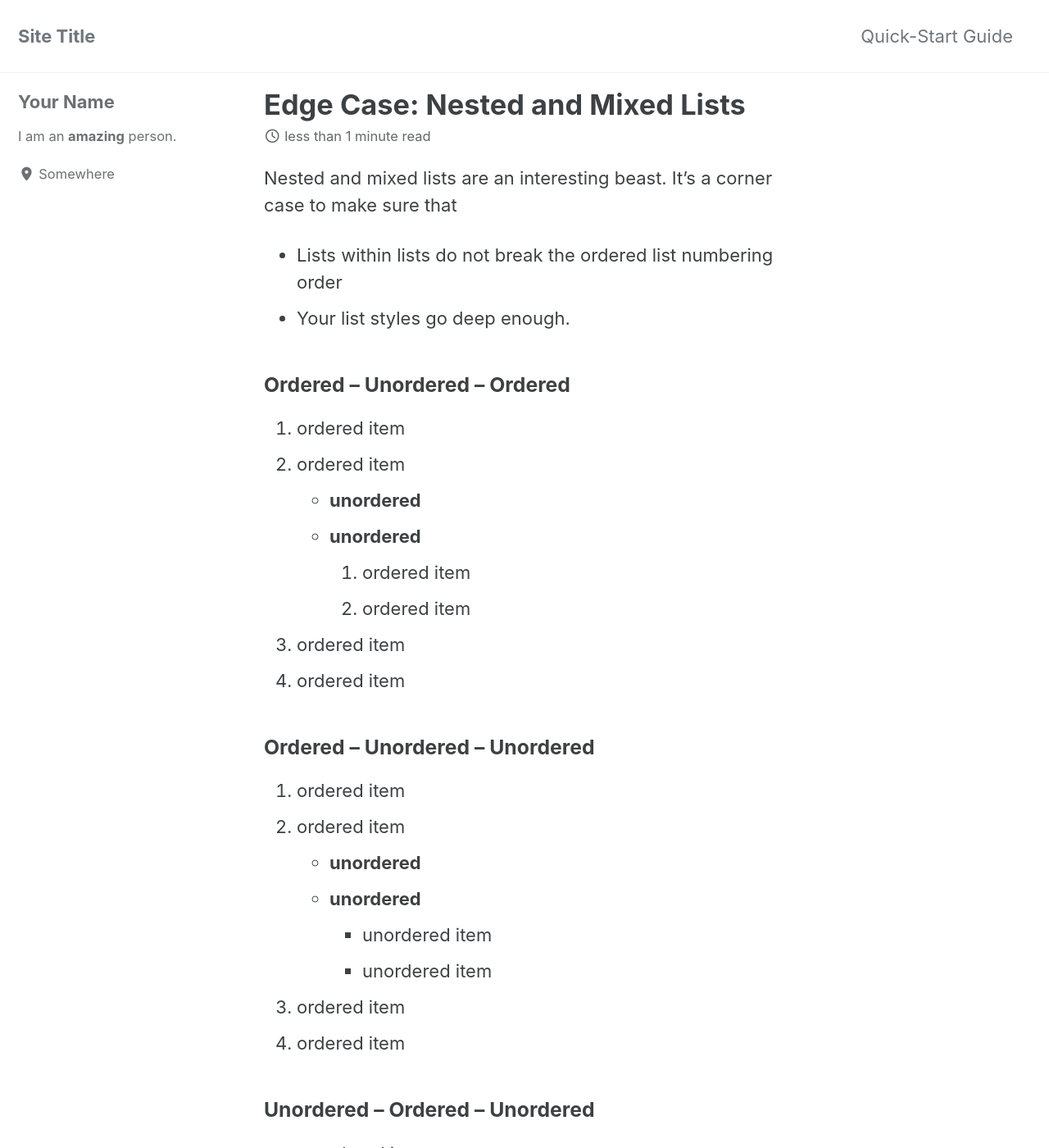
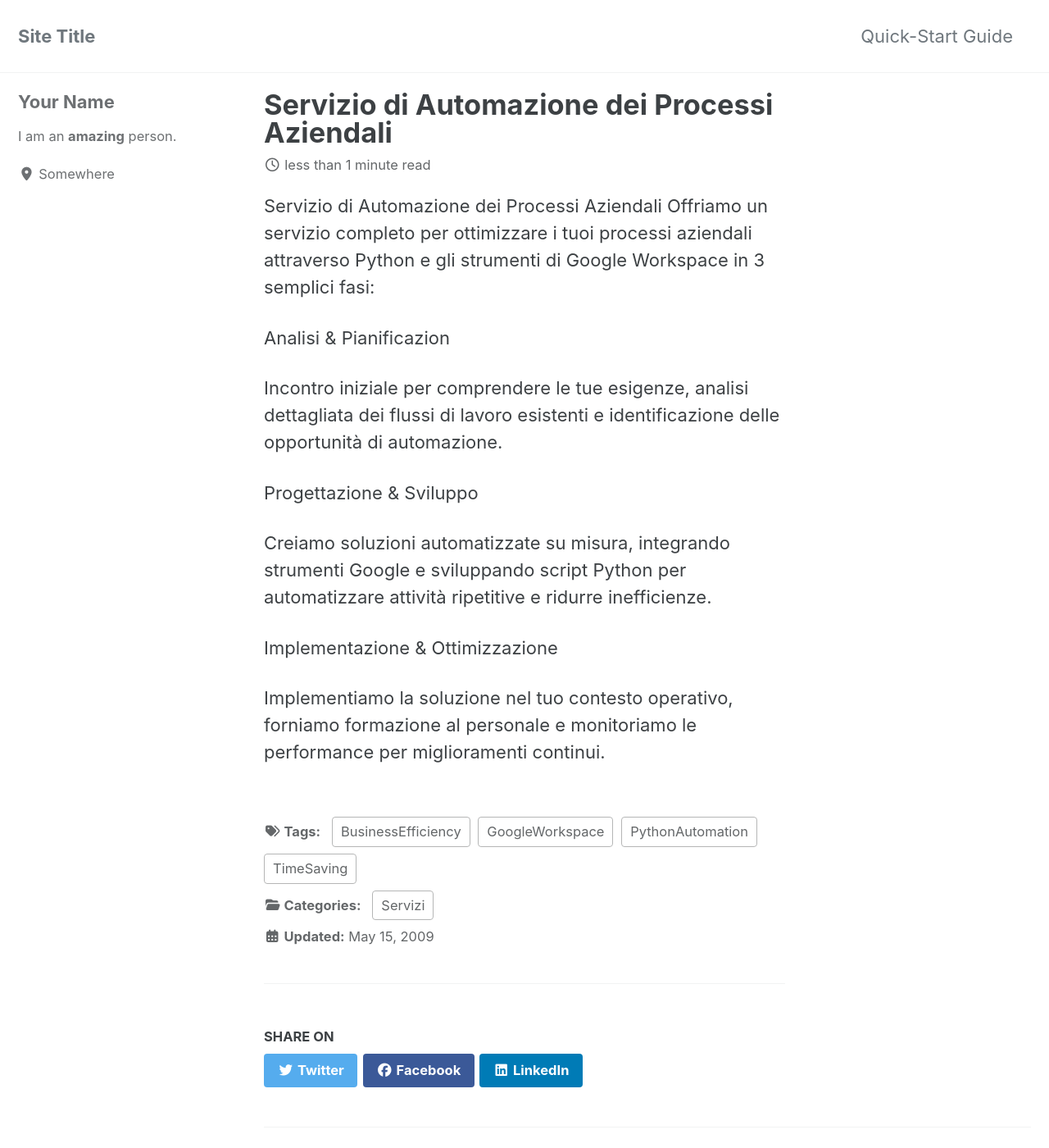
Before and after one commit to Davide-dmservices/dm-services, a Jekyll site: the page built from _posts/2009-05-15-edge-case-nested-and-mixed-lists.md, in a window 1280 px wide and 1400 px high. Shown: the whole window at 82% size. Built offline with Jekyll 4.4.1, drawn with Linux system fonts in a browser that asks for light colours; cached includes are drawn as plain includes; some of the changed text lies outside the part shown.

Commit message:
Servizio di Automazione dei Processi Aziendali.md

```diff
--- a/_posts/2009-05-15-edge-case-nested-and-mixed-lists.md
+++ b/_posts/2009-05-15-edge-case-nested-and-mixed-lists.md
@@ -1,66 +1,24 @@
 ---
-title: "Edge Case: Nested and Mixed Lists"
+title: "Servizio di Automazione dei Processi Aziendali"
 categories:
-  - Edge Case
+  - Servizi
 tags:
-  - content
-  - css
-  - edge case
-  - lists
-  - markup
+  - BusinessEfficiency
+  - PythonAutomation
+  - GoogleWorkspace
+  - TimeSaving
 ---
+Servizio di Automazione dei Processi Aziendali
+Offriamo un servizio completo per ottimizzare i tuoi processi aziendali attraverso Python e gli strumenti di Google Workspace in 3 semplici fasi:
 
-Nested and mixed lists are an interesting beast. It's a corner case to make sure that
+Analisi & Pianificazion
 
-* Lists within lists do not break the ordered list numbering order
-* Your list styles go deep enough.
+Incontro iniziale per comprendere le tue esigenze, analisi dettagliata dei flussi di lavoro esistenti e identificazione delle opportunità di automazione.
 
-### Ordered -- Unordered -- Ordered
+Progettazione & Sviluppo
 
-1. ordered item
-2. ordered item
-   * **unordered**
-   * **unordered**
-     1. ordered item
-     2. ordered item
-3. ordered item
-4. ordered item
+Creiamo soluzioni automatizzate su misura, integrando strumenti Google e sviluppando script Python per automatizzare attività ripetitive e ridurre inefficienze.
 
-### Ordered -- Unordered -- Unordered
+Implementazione & Ottimizzazione
 
-1. ordered item
-2. ordered item
-   * **unordered**
-   * **unordered**
-     * unordered item
-     * unordered item
-3. ordered item
-4. ordered item
-
-### Unordered -- Ordered -- Unordered
-
-* unordered item
-* unordered item
-  1. ordered
-  2. ordered
-     * unordered item
-     * unordered item
-* unordered item
-* unordered item
-
-### Unordered -- Unordered -- Ordered
-
-* unordered item
-* unordered item
-  * unordered
-  * unordered
-    1. **ordered item**
-    2. **ordered item**
-* unordered item
-* unordered item
-
-### Task Lists
-
-- [x] Finish my changes
-- [ ] Push my commits to GitHub
-- [ ] Open a pull request
+Implementiamo la soluzione nel tuo contesto operativo, forniamo formazione al personale e monitoriamo le performance per miglioramenti continui.
```
